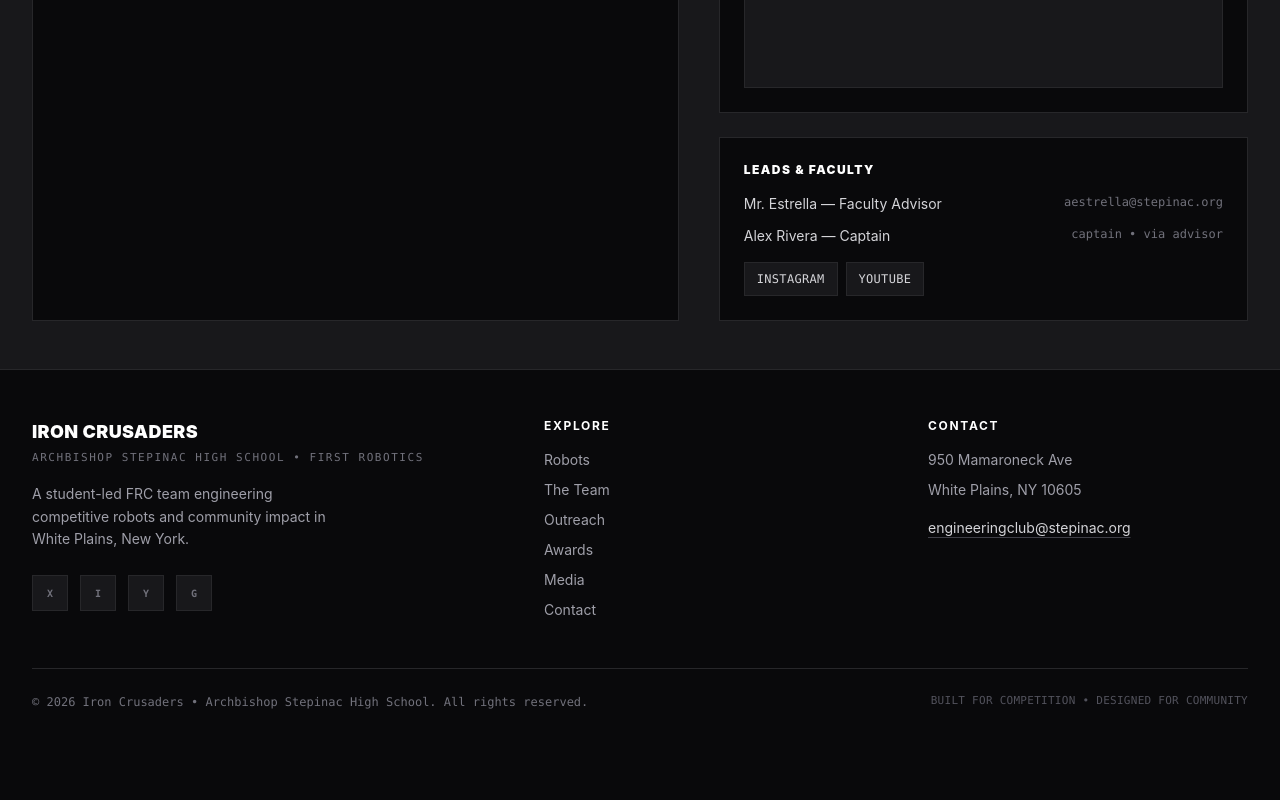
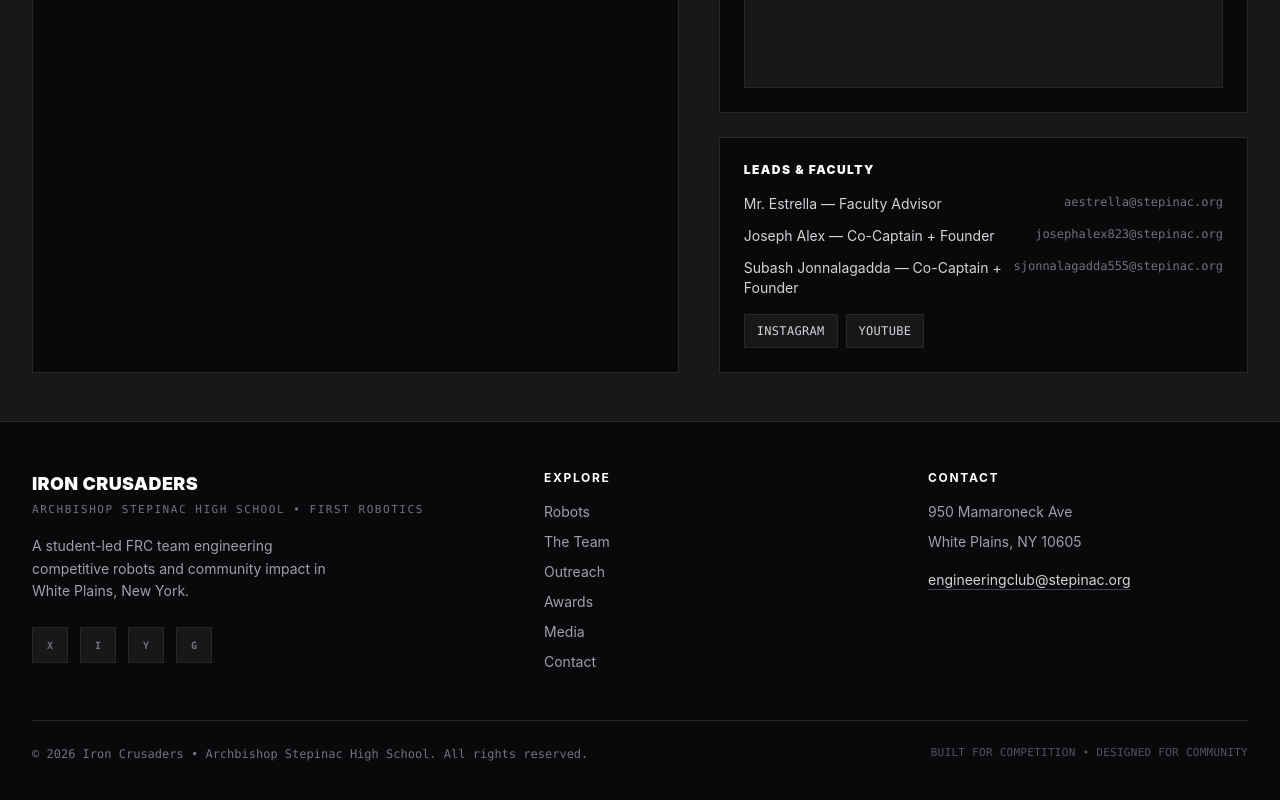
Before and after one commit to Stepinac-Iron-Crusaders/iron-crusaders-website, a React (Vite) app: page /robotics-websites/contact in a window 1280 px wide. Shown: the part 855-1655 px from the top of the page. Before the commit the page ends 1613 px from the top, so only its background shows below. Built offline with nearby package versions, Linux system fonts and the light colour scheme.

Commit message:
Update contact information for co-captains

```diff
--- a/src/pages/Contact.tsx
+++ b/src/pages/Contact.tsx
@@ -66,7 +66,8 @@ export default function Contact() {
                 <h3 className="text-xs font-black uppercase tracking-[0.12em] text-white">Leads & Faculty</h3>
                 <ul className="mt-4 space-y-3 text-sm">
                   <li className="flex justify-between"><span className="text-zinc-300">Mr. Estrella — Faculty Advisor</span><span className="font-mono text-xs text-zinc-500">aestrella@stepinac.org</span></li>
-                  <li className="flex justify-between"><span className="text-zinc-300">Alex Rivera — Captain</span><span className="font-mono text-xs text-zinc-500">captain • via advisor</span></li>
+                  <li className="flex justify-between"><span className="text-zinc-300">Joseph Alex — Co-Captain + Founder</span><span className="font-mono text-xs text-zinc-500">josephalex823@stepinac.org</span></li>
+                  <li className="flex justify-between"><span className="text-zinc-300">Subash Jonnalagadda — Co-Captain + Founder</span><span className="font-mono text-xs text-zinc-500">sjonnalagadda555@stepinac.org</span></li>
                 </ul>
                 <div className="mt-4 flex gap-2">
                   <a href="https://www.instagram.com/stepinacrobotics/" target="_blank" rel="noreferrer" className="border border-zinc-800 bg-zinc-900 px-3 py-2 font-mono text-xs uppercase tracking-wide text-zinc-300 hover:text-white">Instagram</a>
```
